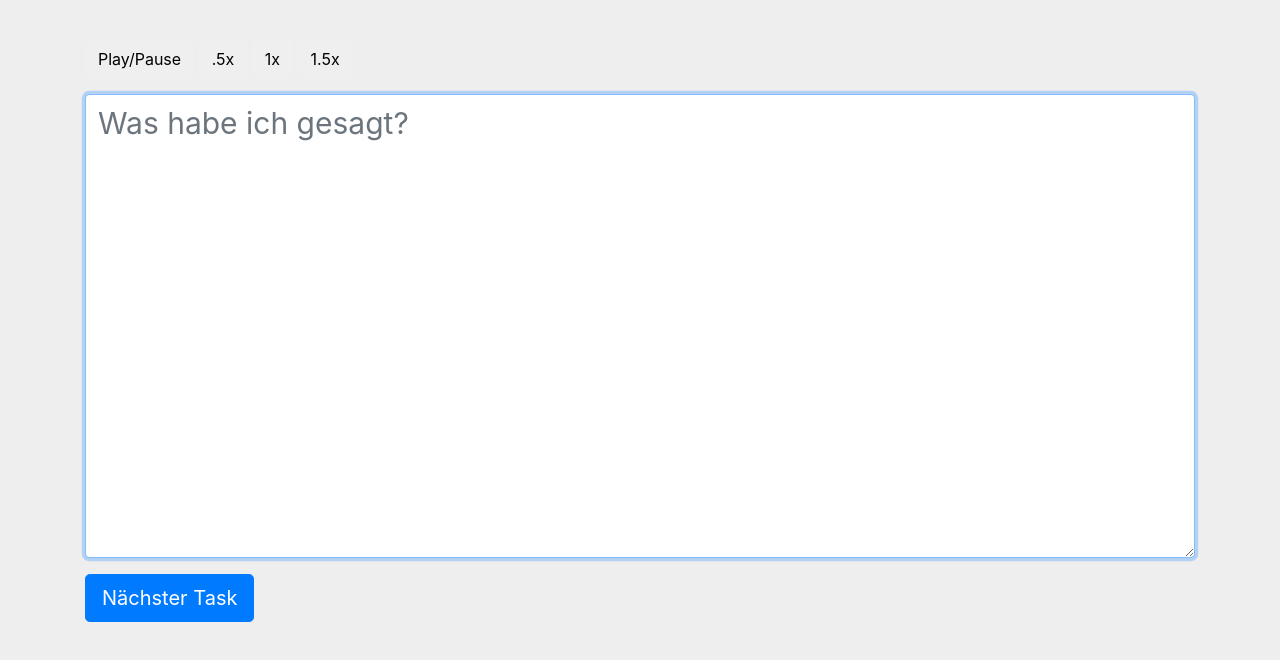
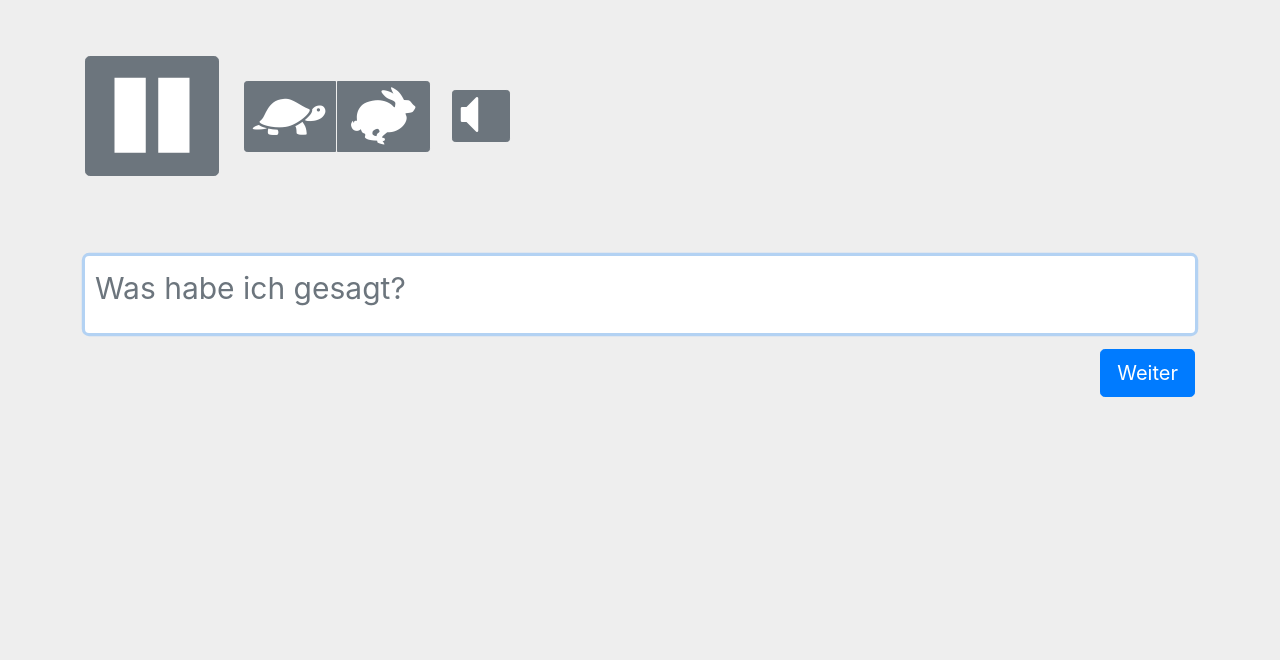
Before and after one commit to rafaelbeck/transcribe-dialect, a website built with webpack: page src/public/index.html in a window 1280 px wide. Built offline with nearby package versions, Linux system fonts and the light colour scheme; what wavesurfer.js would draw is missing.

Commit message:
Add custom controls and configurations   * Button for slower/faster playbackrate   * Button for play/pause   * Button for skip the current task   * Display duration   * Loop Audio when it's duration is longer than 10s   * Autoplay   * Deactive autocomplete, autocorrect, and spellcheck

```diff
--- a/package.json
+++ b/package.json
@@ -11,7 +11,10 @@
     "bootstrap": "^4.0.0-beta",
     "git-release": "^0.6.0",
     "jquery": "^3.2.1",
+    "moment": "^2.18.1",
+    "moment-duration-format": "^1.3.0",
     "popper.js": "^1.12.5",
+    "url-loader": "^0.6.2",
     "wavesurfer.js": "^2.0.0-beta01"
   },
   "devDependencies": {
@@ -19,6 +22,7 @@
     "babel-loader": "^7.1.2",
     "babel-preset-es2015": "^6.24.1",
     "css-loader": "^0.28.7",
+    "file-loader": "^1.1.5",
     "style-loader": "^0.19.0",
     "webpack": "^3.6.0",
     "webpack-dev-server": "^2.9.1"
--- a/src/index.js
+++ b/src/index.js
@@ -1,48 +1,109 @@
 import 'bootstrap';
 import WaveSurfer from 'wavesurfer.js';
+import moment from 'moment';
+import 'moment-duration-format';
 import 'bootstrap/dist/css/bootstrap.min.css';
-import './global.css';
+import './public/global.css';
+import './public/icons.css';
 
 class App {
     constructor() {
       this.tracks = ['D01.mp4', 'KS02.m4a', 'A03.m4a', 'W05.m4a', 'W01.m4a', 'W00.m4a'],
+      this.tracksVisited = [];
       this.current;
       this.output = [],
       this.wavesurfer;
+      this.total = this.tracks.length;
+
+      moment.locale('de-ch');
 
       this.createWaveform();
+      this.createTextfield();
       this.next();
+    }
+
+    createTextfield() {
+      setInterval(() => {
+       $('#userInput').focus();
+       $('#userInput')[0].style.cssText = 'height: auto;';
+       $('#userInput')[0].style.cssText = 'height:' + ($('#userInput')[0].scrollHeight + 12) + 'px';
+
+       if (this.wavesurfer.isPlaying()) {
+         $('#buttonPause').removeClass('hidden');
+         $('#buttonPlay').addClass('hidden');
+       } else {
+         $('#buttonPlay').removeClass('hidden');
+         $('#buttonPause').addClass('hidden');
+       }
+
+       if (this.wavesurfer.getMute()) {
+         $('#buttonMute').removeClass('hidden');
+         $('#buttonUnmute').addClass('hidden');
+       } else {
+         $('#buttonUnmute').removeClass('hidden');
+         $('#buttonMute').addClass('hidden');
+       }
+     });
     }
 
     createWaveform() {
       this.wavesurfer = WaveSurfer.create({
         container: '#waveform',
-        waveColor: 'black',
-        progressColor: '#007bff'
+        waveColor: '#868e96',
+        progressColor: '#007bff',
+        barWidth: 0,
+        barHeight: 1
+      });
+      this.wavesurfer.on('ready', () => {
+        $('#duration').html(`Dauer: ${ moment.duration(this.wavesurfer.getDuration(), "milliseconds").format("s:SS")} Sekunden`);
+      });
+      this.wavesurfer.on('finish', () => {
+        if (this.wavesurfer.getDuration() < 10) { return; }
+        this.wavesurfer.playPause();
       });
     }
 
     toogle() {
-      this.wavesurfer.playPause()
+      this.wavesurfer.playPause();
+    }
+
+    mute(value) {
+      this.wavesurfer.setMute(value);
     }
 
     next() {
-
-      this.current = this.tracks.shift();
-      this.wavesurfer.load(`./tracks/${this.current}`);
-
       this.output.push($('#userInput').val());
-      $('#userInput').val('');
-
       console.log(this.output);
+      this.reset();
+      this.loadAudio();
     }
 
-    getAudioElement() {
-      return $('#audio_player')[0];
+    reset() {
+      $('#userInput').val('');
+    }
+
+    loadAudio() {
+      if (this.tracks.length === 0) {
+        this.tracks = this.tracksVisited;
+        this.tracksVisited = [];
+      }
+      this.current = this.tracks.shift();
+      this.tracksVisited.push(this.current);
+      this.wavesurfer.load(`./tracks/${this.current}`);
     }
 
     setPlaybackRate(value) {
-      $('#audio_player')[0].playbackRate = value;
+      this.wavesurfer.setPlaybackRate(this.wavesurfer.getPlaybackRate()+value);
+      if (this.wavesurfer.getPlaybackRate() > 1) {
+        $('#buttonFaster').addClass('active');
+        $('#buttonSlower').removeClass('active');
+      } else if (this.wavesurfer.getPlaybackRate() < 1) {
+        $('#buttonSlower').addClass('active');
+        $('#buttonFaster').removeClass('active');
+      } else {
+        $('#buttonSlower').removeClass('active');
+        $('#buttonFaster').removeClass('active');
+      }
     }
 }
 
--- a/src/global.css
+++ b/src/public/global.css
@@ -27,10 +27,43 @@ body {
   z-index: 2;
 }
 
+.controls {
+  width: 100%;
+  display: flex;
+  flex-direction: rows;
+  flex-wrap: wrap;
+  align-items: center;
+  justify-content:space-between;
+}
+
+.controls button {
+  margin-right: 20px;
+}
+
+.controls .btn-group button {
+  margin-right: 2px;
+}
+
+.controls .btn-group {
+  margin-right: 15px;
+}
+
 audio {
   width: 100%;
 }
 
 #userInput {
+  margin-top: 80px;
   font-size: 30px;
+  overflow:hidden;
+  padding:10px;
+  display:block;
+  transition: all 0.3s;
+  border: none;
+  resize: none;
+  outline: none;
 }
+
+.hidden {
+  display:none;
+}
--- /dev/null
+++ b/src/public/icons.css
@@ -0,0 +1,50 @@
+@font-face {
+  font-family: 'icomoon';
+  src:  url('fonts/icomoon.eot?gumd8s');
+  src:  url('fonts/icomoon.eot?gumd8s#iefix') format('embedded-opentype'),
+    url('fonts/icomoon.ttf?gumd8s') format('truetype'),
+    url('fonts/icomoon.woff?gumd8s') format('woff'),
+    url('fonts/icomoon.svg?gumd8s#icomoon') format('svg');
+  font-weight: normal;
+  font-style: normal;
+}
+
+[class^="icon-"], [class*=" icon-"] {
+  /* use !important to prevent issues with browser extensions that change fonts */
+  font-family: 'icomoon' !important;
+  speak: none;
+  font-style: normal;
+  font-weight: normal;
+  font-variant: normal;
+  text-transform: none;
+  line-height: 1;
+
+  /* Better Font Rendering =========== */
+  -webkit-font-smoothing: antialiased;
+  -moz-osx-font-smoothing: grayscale;
+}
+
+.icon-rabbit:before {
+  font-size: 60px;
+  content: "\e900";
+}
+.icon-turtle:before {
+  font-size: 60px;
+  content: "\e901";
+}
+.icon-play:before {
+  font-size: 100px;
+  content: "\ea1c";
+}
+.icon-pause:before {
+  font-size: 100px;
+  content: "\ea1d";
+}
+.icon-volume-high:before {
+  content: "\ea26";
+  font-size: 40px;
+}
+.icon-volume-mute:before {
+  content: "\ea29";
+  font-size: 40px;
+}
--- a/src/public/index.html
+++ b/src/public/index.html
@@ -11,18 +11,30 @@
   <body>
 
     <div class="container">
-          <div class="form-group">
-            <div id="waveform"></div>
-            <button class="btn btn-default" onclick="app.toogle()">Play/Pause</button>
-            <button class="btn btn-default" onclick="app.setPlaybackRate(.5)">.5x</button>
-            <button class="btn btn-default" onclick="app.setPlaybackRate(1)">1x</button>
-            <button class="btn btn-default" onclick="app.setPlaybackRate(1.5)" on>1.5x</button>
+      <div class="form-group">
+        <div id="waveform"></div>
+      </div>
+      <div class="form-group controls">
+        <div>
+          <button class="btn btn-lg btn-secondary" id="buttonPlay" onclick="app.toogle()"><i class="icon-play"></i></button>
+          <button class="btn btn-lg btn-secondary" id="buttonPause" onclick="app.toogle()"><i class="icon-pause"></i></button>
+          <div class="btn-group" role="group">
+            <button class="btn btn-sm btn-secondary" id="buttonSlower" onclick="app.setPlaybackRate(-0.05)"><i class="icon-turtle"></i></button>
+            <button class="btn btn-sm btn-secondary" id="buttonFaster" onclick="app.setPlaybackRate(0.05)"><i class="icon-rabbit"></i></button>
           </div>
-          <div class="form-group">
-            <textarea class="form-control" id="userInput" rows="10" placeholder="Was habe ich gesagt?" autofocus></textarea>
-          </div>
-          <button class="btn btn-lg btn-primary" onclick="app.next()" type="submit">Nächster Task</button>
+          <button class="btn btn-sm btn-secondary" id="buttonMute" onclick="app.mute(false)"><i class="icon-volume-mute"></i></button>
+          <button class="btn btn-sm btn-secondary" id="buttonUnmute" onclick="app.mute(true)"><i class="icon-volume-high"></i></button>
         </div>
+        <div id="duration"></div>
+      </div>
+      <div class="form-group">
+        <textarea class="form-control" id="userInput" rows="1" placeholder="Was habe ich gesagt?" autocomplete="off" autocorrect="off" spellcheck="false" autofocus></textarea>
+      </div>
+      <div class="form-group">
+        <div class="btn-group float-right" role="group">
+          <button class="btn btn-lg btn-primary" onclick="app.next()">Weiter</button>
+        </div>
+      </div>
     </div>
 
     <script src="app.bundle.js"></script>
--- a/webpack.config.js
+++ b/webpack.config.js
@@ -1,6 +1,7 @@
 const path    = require('path'),
       webpack = require('webpack'),
-      CopyWebpackPlugin = require('copy-webpack-plugin');
+      CopyWebpackPlugin = require('copy-webpack-plugin'),
+      autoprefixer = require('autoprefixer');
 
 module.exports = {
   entry: {
@@ -11,27 +12,31 @@ module.exports = {
     path: path.resolve(__dirname, 'dist'),
     publicPath: '/',
   },
+
   module: {
     rules: [
+      {
+          test: /\.js$/,
+          loader: 'babel-loader',
+          exclude: /node_modules/,
+          query: {
+              presets: ["babel-preset-es2015"].map(require.resolve)
+          }
+        },
         {
           test: /\.css$/,
           use: [
               'style-loader',
-          'css-loader'
+              'css-loader',
           ]
         },
         {
-        test: /\.(m4a|mp4)$/,
+            test: /\.(ttf|eot|svg)(\?v=[0-9]\.[0-9]\.[0-9])?$/,
             loader: 'file-loader'
-      }
-    ],
-    loaders: [
+        },
         {
-         test: /\.js$/,
-         loader: 'babel-loader',
-         query: {
-          presets: ['es2015']
-         }
+            test: /\.woff(2)?(\?v=[0-9]\.[0-9]\.[0-9])?$/,
+            loader: 'url-loader?limit=10000&minetype=application/font-woff'
         }
      ]
   },
```
Also changed, not shown: src/public/fonts/icomoon.ttf (added), src/public/fonts/icomoon.woff (added), 2 other files. Lines whose indentation alone changed are shown as unchanged.
